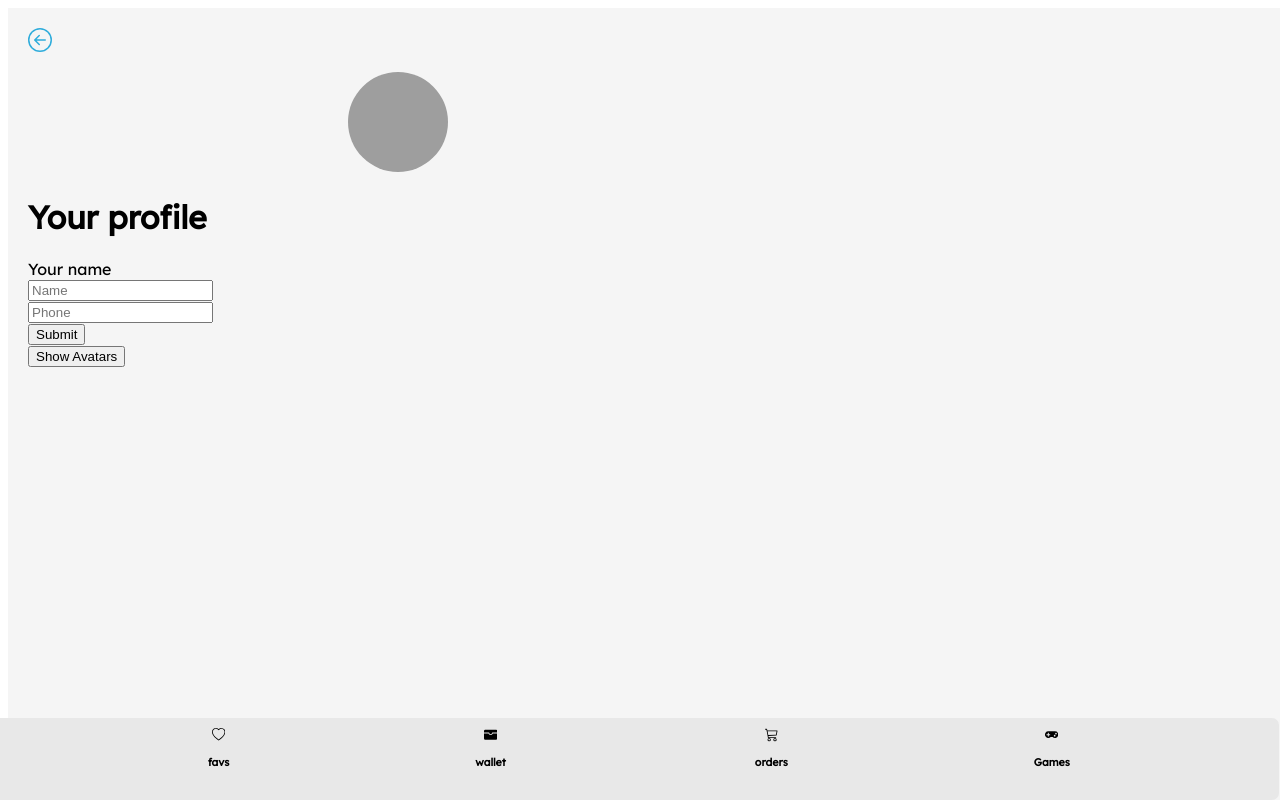
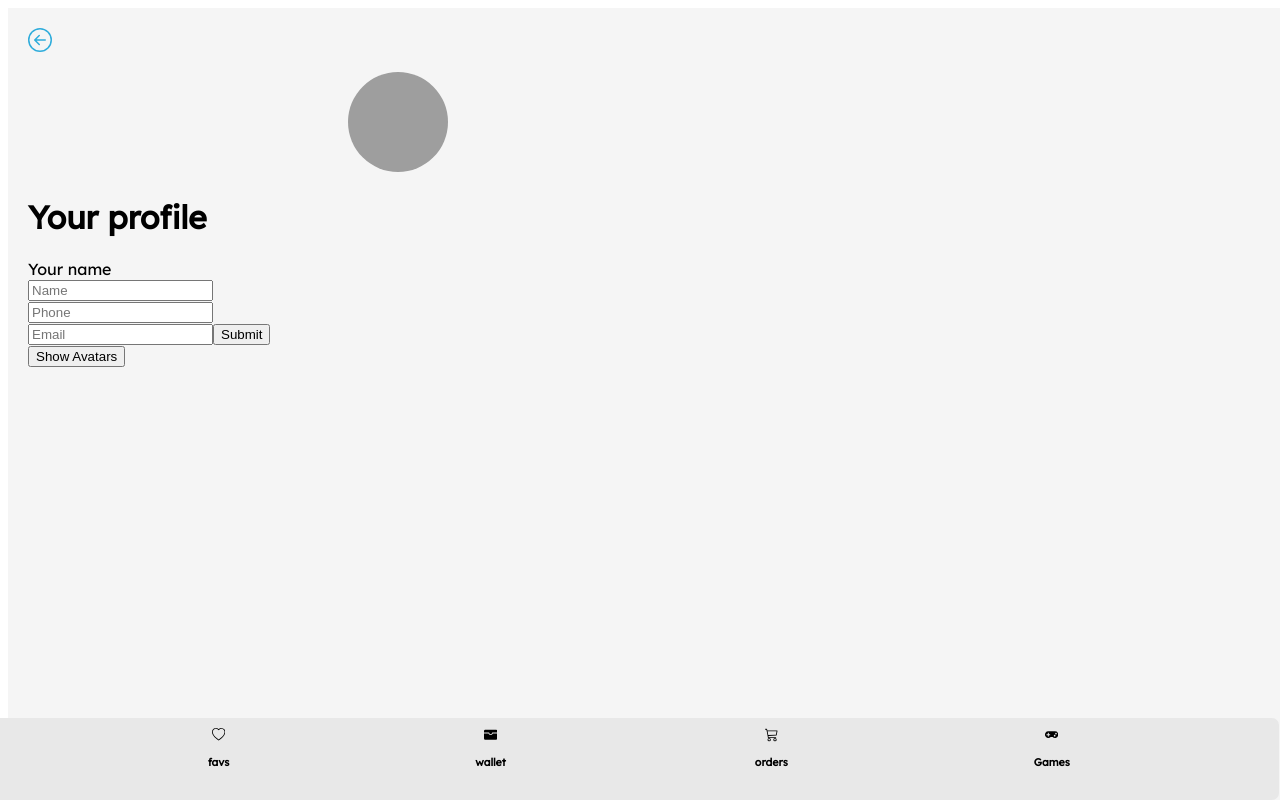
Before and after one commit to Philip-webdev/telegram-webApp, a React (Vite) app: page /#/profile in a window 1280 px wide. Built offline with nearby package versions, Linux system fonts and the light colour scheme; grey boxes are pictures that could not be loaded; what @tonconnect/ui-react would draw is missing.

Commit message:
new looks

```diff
--- a/src/components/avatar.tsx
+++ b/src/components/avatar.tsx
@@ -68,6 +68,8 @@
 
   const [name, setName] = useState('');
   const [phone, setPhone] = useState('');
+  const [Email, setEmail] = useState('');
+
 
   const handleSubmit = async (_e: any) => {
       _e.preventDefault(); // Prevent the default form submission
@@ -75,6 +77,7 @@
       const profileData = {
           name: name,
           Phone: phone,
+          Email: Email
       };
 
       try {
@@ -121,6 +124,14 @@
               onChange={(e) => setPhone(e.target.value)}
               required
           /><br></br>
+           <input
+              type="email"
+              placeholder="Email"
+              id = "Email"
+              value={Email}
+              onChange={(e) => setEmail(e.target.value)}
+              required
+          />
           <button type="submit">Submit</button>
       </form>
 </div>
```
